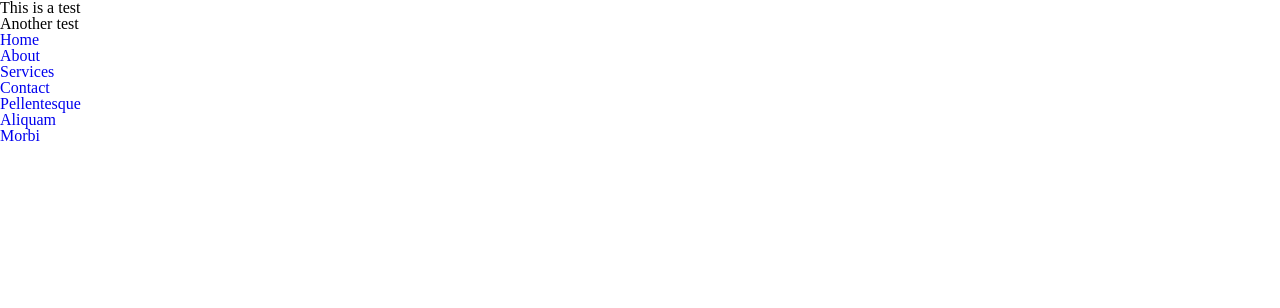
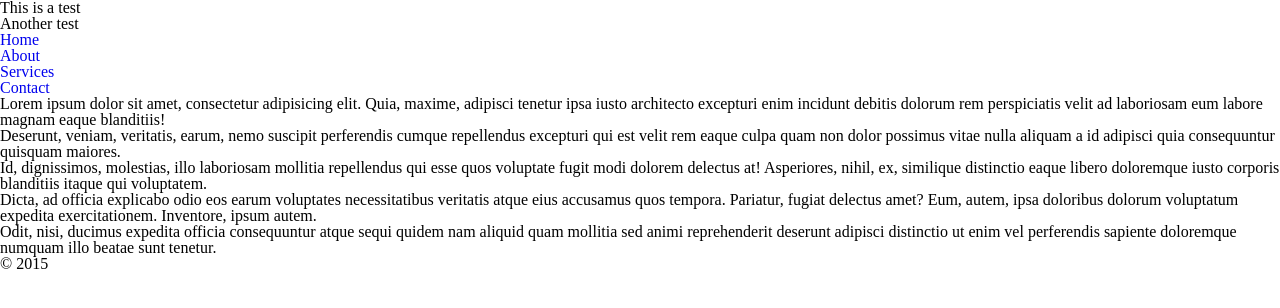
Before and after one commit to RedBloc/Blanksite, a website: page index.html in a window 1280 px wide. Drawn offline with nearby package versions, Linux system fonts and the light colour scheme.

Commit message:
Update index.html

```diff
--- a/index.html
+++ b/index.html
@@ -29,21 +29,30 @@
 
 			</div>
 		</div><!-- splash -->
-			<ul id="nav">
+		<nav>
+		<div class="layout">
+			<ul id="nav" >
 				<li><a href="#nowhere" title="Home">Home</a></li>
 				<li><a href="#nowhere" title="About">About</a></li>
 				<li><a href="#nowhere" title="Services">Services</a></li>
 				<li><a href="#nowhere" title="Contact">Contact</a></li>
-				<li><a href="#nowhere" title="Pellentesque">Pellentesque</a></li>
-				<li><a href="#nowhere" title="Aliquam">Aliquam</a></li>
-				<li><a href="#nowhere" title="Morbi">Morbi</a></li>
+
 			</ul><!-- /#nav  -->
+			</div>
+		</nav>
 		</header><!-- /header -->
 
+		<div class="content layout">
+			<p>Lorem ipsum dolor sit amet, consectetur adipisicing elit. Quia, maxime, adipisci tenetur ipsa iusto architecto excepturi enim incidunt debitis dolorum rem perspiciatis velit ad laboriosam eum labore magnam eaque blanditiis!</p>
+			<p>Deserunt, veniam, veritatis, earum, nemo suscipit perferendis cumque repellendus excepturi qui est velit rem eaque culpa quam non dolor possimus vitae nulla aliquam a id adipisci quia consequuntur quisquam maiores.</p>
+			<p>Id, dignissimos, molestias, illo laboriosam mollitia repellendus qui esse quos voluptate fugit modi dolorem delectus at! Asperiores, nihil, ex, similique distinctio eaque libero doloremque iusto corporis blanditiis itaque qui voluptatem.</p>
+			<p>Dicta, ad officia explicabo odio eos earum voluptates necessitatibus veritatis atque eius accusamus quos tempora. Pariatur, fugiat delectus amet? Eum, autem, ipsa doloribus dolorum voluptatum expedita exercitationem. Inventore, ipsum autem.</p>
+			<p>Odit, nisi, ducimus expedita officia consequuntur atque sequi quidem nam aliquid quam mollitia sed animi reprehenderit deserunt adipisci distinctio ut enim vel perferendis sapiente doloremque numquam illo beatae sunt tenetur.</p>
+		</div>
 
 
-		<footer>
-
+		<footer class="layout">
+		© 2015
 		</footer><!-- /footer -->
 	</div><!--!/#container -->
 	<!-- !Javascript - at the bottom for fast page loading -->
```
